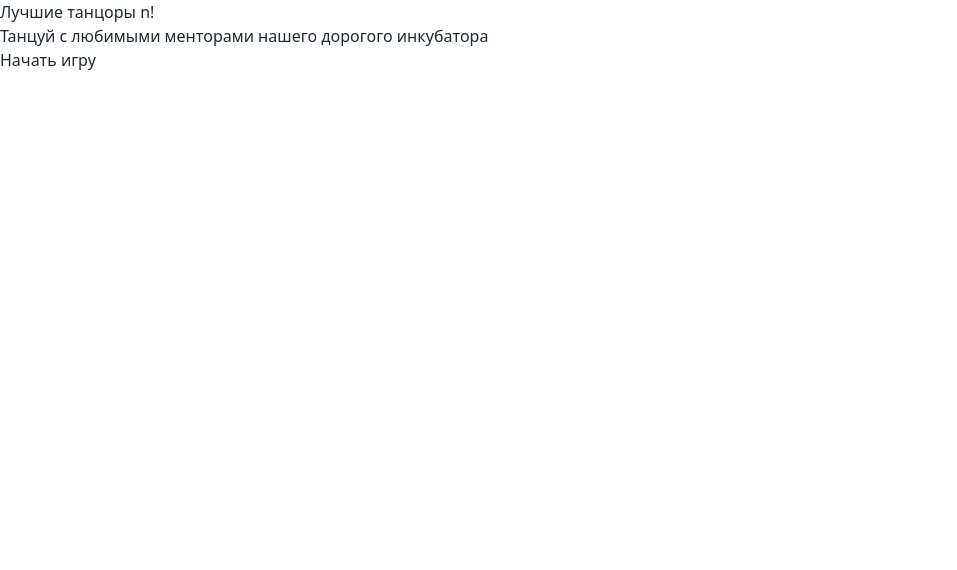
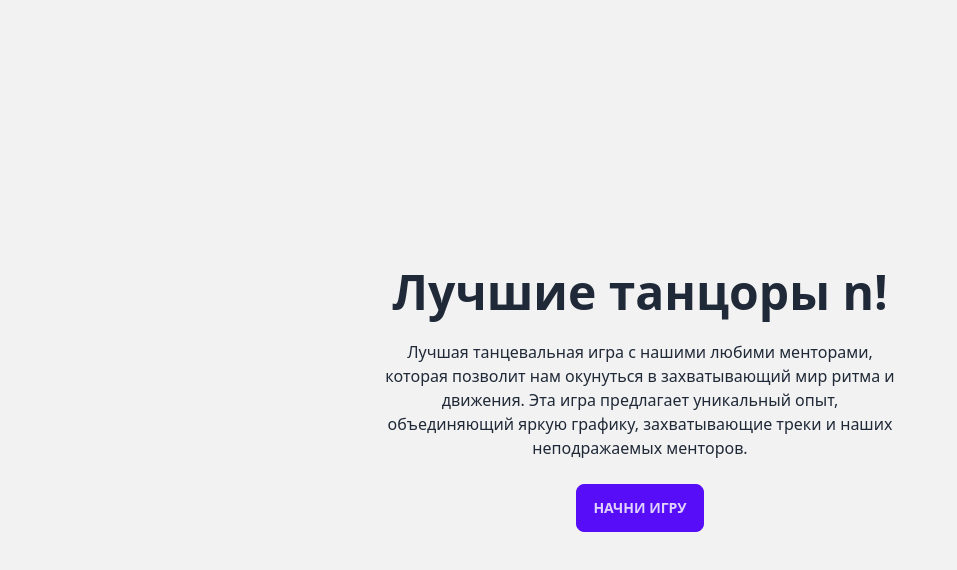
Before and after one commit to darkhanakh/dance-battle, a React (Vite) app: page / in a window 1280 px wide. Shown: the top 570 px of the page, without its empty margins (0-957 px from the left). Built offline with nearby package versions, Linux system fonts and the light colour scheme.

Commit message:
feat: add simple hero

```diff
--- a/src/App.tsx
+++ b/src/App.tsx
@@ -1,10 +1,17 @@
 function App() {
   return (
-    <div>
-      <div className="container">
-        <h1>Лучшие танцоры n!</h1>
-        <p>Танцуй с любимыми менторами нашего дорогого инкубатора</p>
-        <button>Начать игру</button>
+    <div className="hero min-h-screen bg-base-200">
+      <div className="hero-content text-center">
+        <div className="max-w-lg">
+          <h1 className="text-5xl font-bold">Лучшие танцоры n!</h1>
+          <p className="py-6">
+            Лучшая танцевальная игра с нашими любими менторами, которая позволит
+            нам окунуться в захватывающий мир ритма и движения. Эта игра
+            предлагает уникальный опыт, объединяющий яркую графику,
+            захватывающие треки и наших неподражаемых менторов.
+          </p>
+          <button className="btn btn-primary">Начни игру</button>
+        </div>
       </div>
     </div>
   );
```
